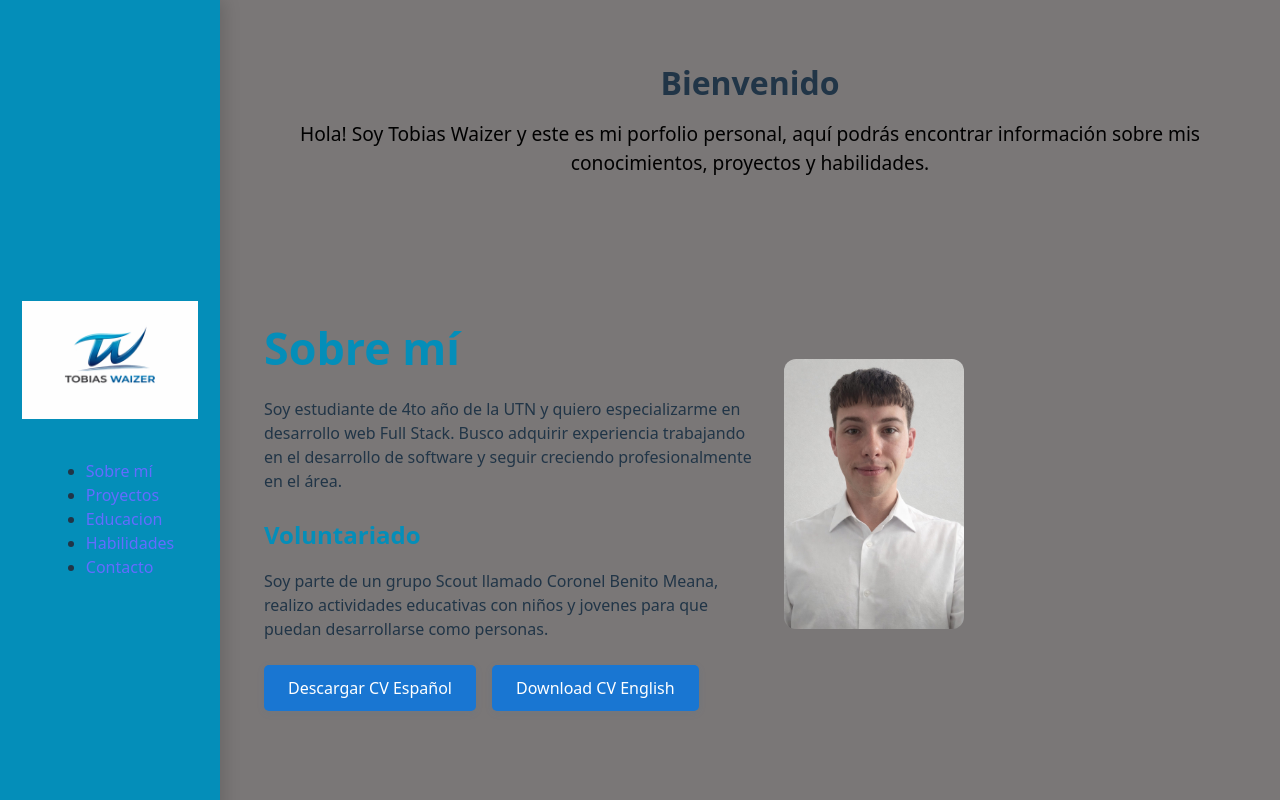
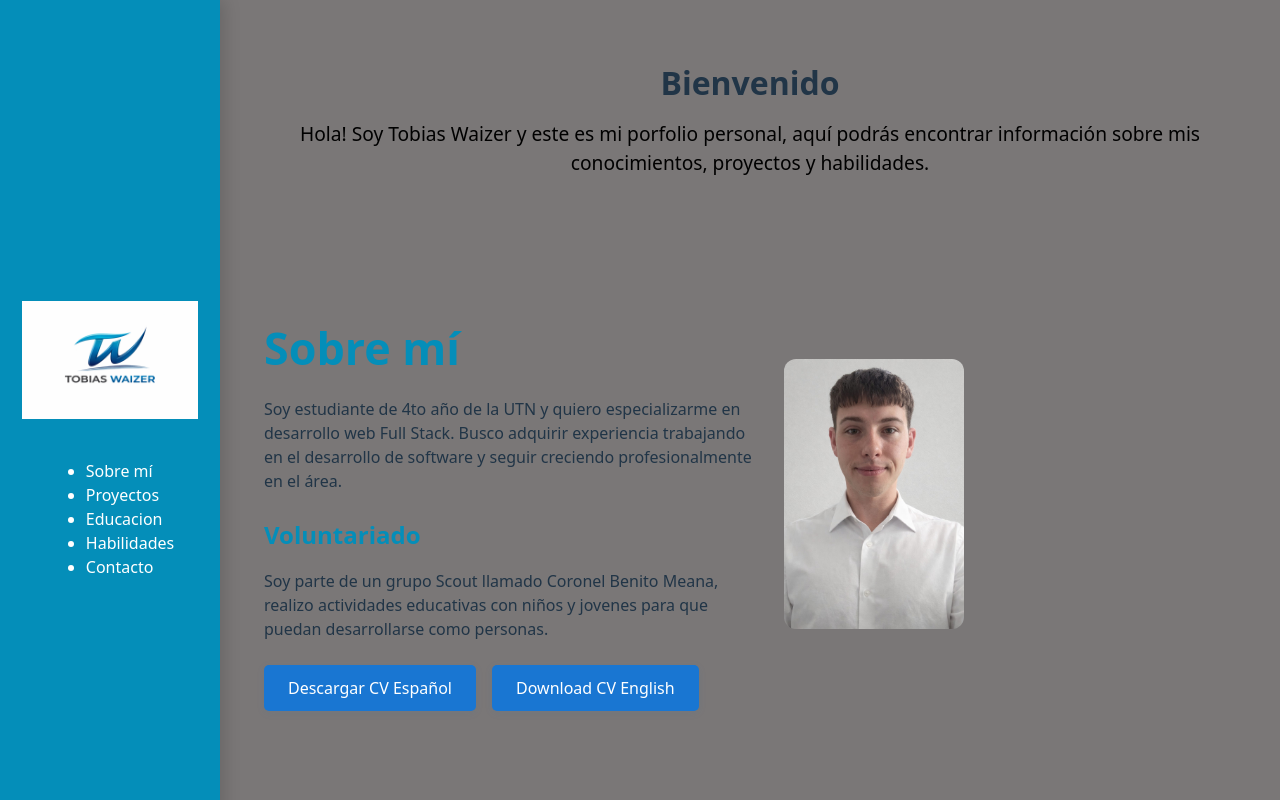
Before and after one commit to tobiasWaizer/Tobias_Waizer_Web, a React (Vite) app in the folder packages/porfolio/miPorfolio/: page / in a window 1280 px wide. Built offline with nearby package versions, Linux system fonts and the light colour scheme.

Commit message:
mas lindo el sidebar

```diff
--- a/packages/porfolio/miPorfolio/src/layout/layout.css
+++ b/packages/porfolio/miPorfolio/src/layout/layout.css
@@ -13,6 +13,7 @@
     flex-shrink: 0;
     background: #232526;
     z-index: 10;
+    color: #fff !important;
 }
 
 .main-content {
--- a/packages/porfolio/miPorfolio/src/layout/sideBar.css
+++ b/packages/porfolio/miPorfolio/src/layout/sideBar.css
@@ -13,7 +13,7 @@
 
 .sidebar-section {
     margin: 16px 0;
-    color: #fff;
+    color: #ffffff;
     font-size: 1.2rem;
     font-weight: 500;
     text-align: center;
@@ -36,6 +36,7 @@
     object-fit: contain;
 }
 
-html {
-    scroll-behavior: smooth;
+.sidebar-link {
+    color: #ffffff;
+    text-decoration: none;
 }
```
